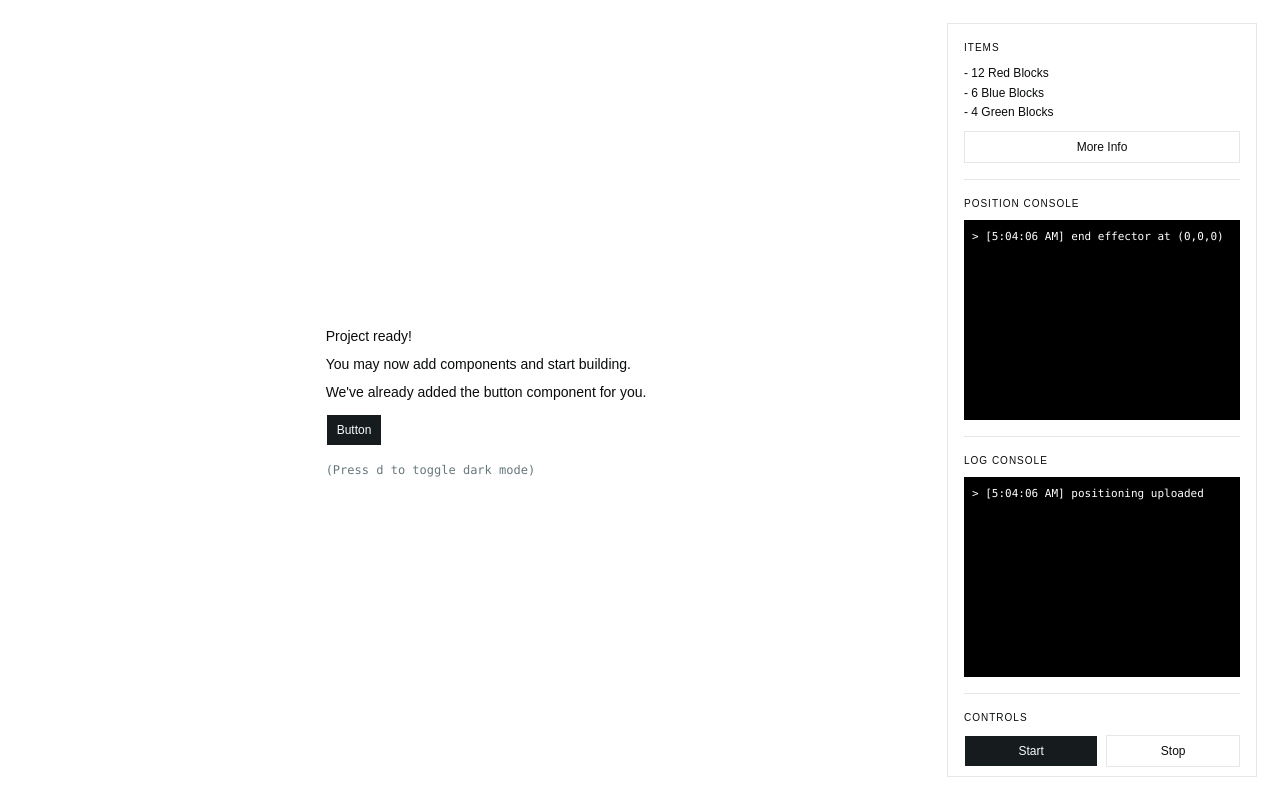
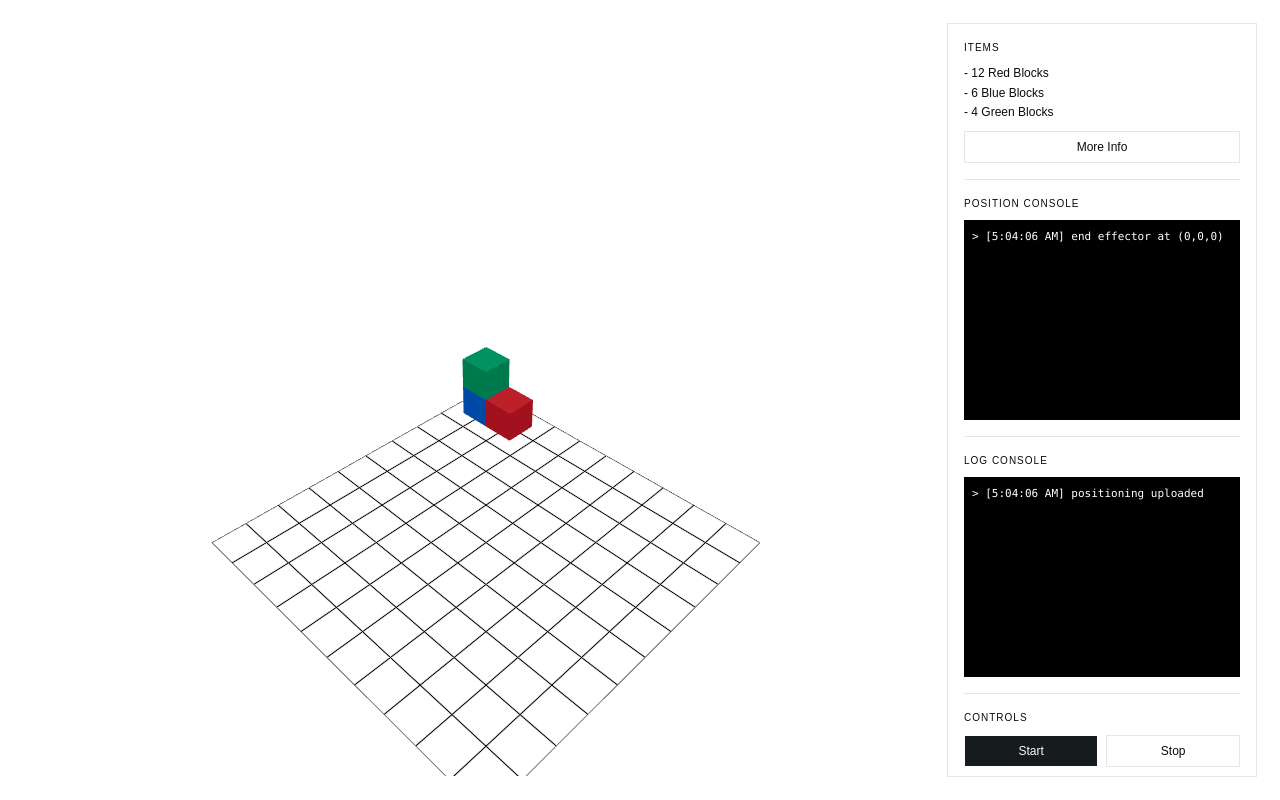
Before and after one commit to haofast/6341-robotics-project, a React (Vite) app in the folder web-ui/: page / in a window 1280 px wide. Built offline with nearby package versions, Linux system fonts and the light colour scheme.

Commit message:
saving changes

```diff
--- a/web-ui/package.json
+++ b/web-ui/package.json
@@ -14,6 +14,8 @@
   "dependencies": {
     "@base-ui/react": "^1.9.0",
     "@fontsource-variable/inter": "^5.3.0",
+    "@react-three/drei": "^10.7.9",
+    "@react-three/fiber": "^9.8.2",
     "@shadcn/react": "^0.3.1",
     "@tailwindcss/vite": "^4",
     "class-variance-authority": "^0.7.1",
--- a/web-ui/src/App.tsx
+++ b/web-ui/src/App.tsx
@@ -1,10 +1,10 @@
 import { SidePanel } from "./components/SidePanel"
-import { SampleViewArea } from "./components/SampleViewArea"
+import { ViewArea } from "./components/ViewArea"
 
 export function App() {
   return (
     <div className="flex min-h-svh max-h-svh p-6">
-      <SampleViewArea />
+      <ViewArea />
       <SidePanel />
     </div>
   )
--- /dev/null
+++ b/web-ui/src/components/GridSpace.tsx
@@ -0,0 +1,60 @@
+import { Canvas } from '@react-three/fiber';
+import { OrbitControls, Grid } from '@react-three/drei';
+
+export interface GridSpaceProps {
+  dimensions: GridDimensions;
+  blocks: Block[];
+}
+
+export type GridDimensions = [
+  width: number,
+  height: number,
+  depth: number,
+];
+
+export interface Block {
+  id: string;
+  x: number;
+  y: number;
+  z: number;
+  color: string;
+}
+
+export function GridSpace({ dimensions, blocks }: GridSpaceProps) {
+  const [maxX, maxY, maxZ] = dimensions;
+
+  return (
+    <Canvas camera={{ position: [15, 15, 15], fov: 50 }}>
+      {/* Ambient and directional lighting */}
+      <ambientLight intensity={0.7} />
+      <directionalLight position={[10, 20, 10]} intensity={1} />
+
+      {/* Camera Controls */}
+      <OrbitControls makeDefault />
+
+      {/* Floor Grid centered relative to dimensions */}
+      <Grid
+        position={[maxX / 2 - 0.5, 0, maxZ / 2 - 0.5]}
+        args={[maxX, maxZ]}
+        cellSize={1}
+        cellColor="gray"
+        sectionColor="black"
+      />
+
+      {/* Render Placed Cubes */}
+      {blocks.map((block) => (
+        <mesh
+          key={block.id}
+          position={[
+            block.x + 0.5,
+            block.y + 0.5,
+            block.z + 0.5
+          ]}
+        >
+          <boxGeometry args={[1, 1, 1]} />
+          <meshStandardMaterial color={block.color} />
+        </mesh>
+      ))}
+    </Canvas>
+  );
+};
--- a/web-ui/src/components/SampleViewArea.tsx
+++ /dev/null
@@ -1,19 +0,0 @@
-import { Button } from "./ui/button";
-
-export function SampleViewArea() {
-  return (
-    <div className="w-full flex flex-row items-center justify-center">
-      <div className="flex flex-col gap-4">
-        <div className="text-sm leading-loose">
-          <h1>Project ready!</h1>
-          <p>You may now add components and start building.</p>
-          <p>We&apos;ve already added the button component for you.</p>
-          <Button className="mt-2">Button</Button>
-        </div>
-        <div className="font-mono text-xs text-muted-foreground">
-          (Press <kbd>d</kbd> to toggle dark mode)
-        </div>
-      </div>
-    </div>
-  )
-}
--- /dev/null
+++ b/web-ui/src/components/ViewArea.tsx
@@ -0,0 +1,18 @@
+import { useState } from "react";
+import { GridSpace, type Block, type GridDimensions } from "./GridSpace";
+
+export function ViewArea() {
+  const dimensions: GridDimensions = [10, 5, 10];
+
+  const [blocks] = useState<Block[]>([
+    { id: "1", x: 0, y: 0, z: 0, color: '#3b82f6' },
+    { id: "2", x: 1, y: 0, z: 0, color: '#ef4444' },
+    { id: "3", x: 0, y: 1, z: 0, color: '#10b981' },
+  ]);
+
+  return (
+    <div className="w-full flex flex-row items-center justify-center">
+      <GridSpace dimensions={dimensions} blocks={blocks} />
+    </div>
+  )
+}
```
Also changed, not shown: 1 other file (tests, documents, lock files or other folders).
